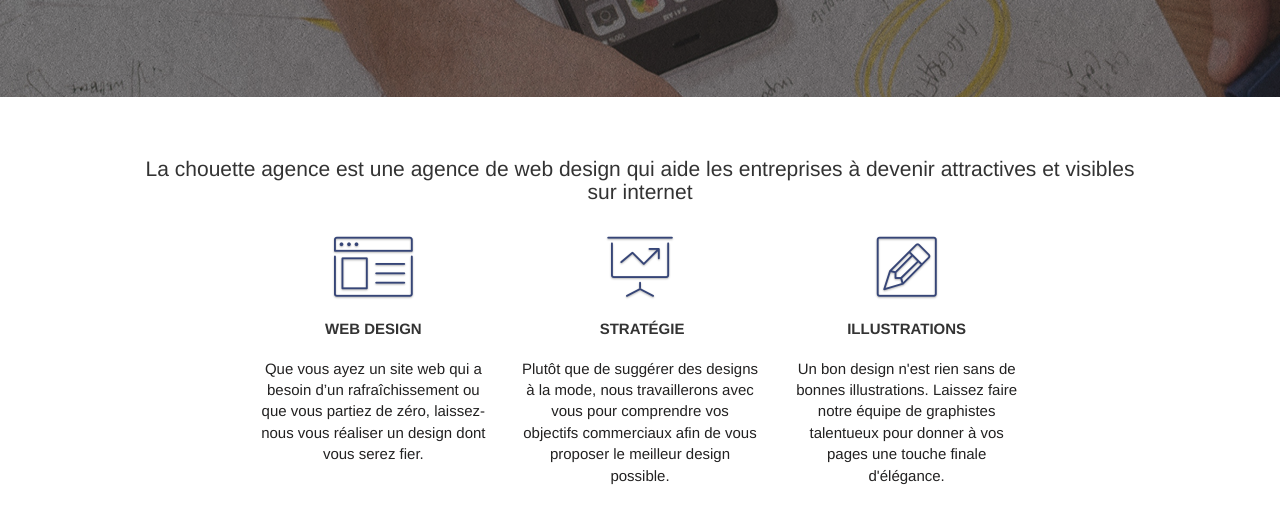
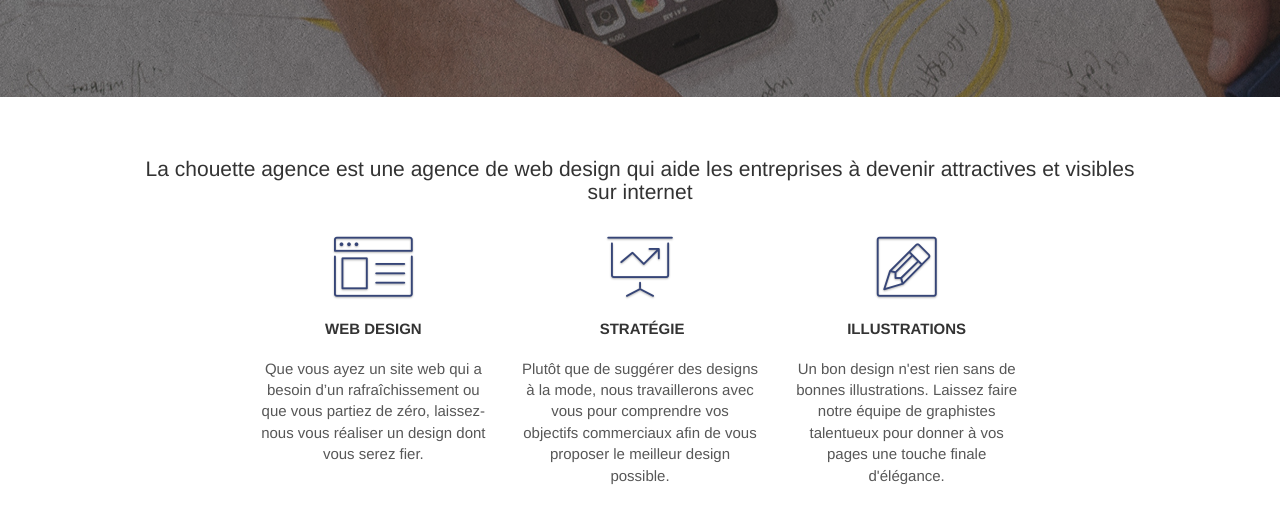
Before and after one commit to matteo-d/P4_OC, a plain HTML site: page index.html in a window 1280 px wide. Shown: the part 435-952 px from the top of the page. Drawn offline with Linux system fonts and the light colour scheme.

Commit message:
couleur des links vers page fb etc changer pour matcher avec les attentes de contraste

```diff
--- a/style.css
+++ b/style.css
@@ -6,7 +6,9 @@ body {
   -webkit-font-smoothing: antialiased;
   -moz-osx-font-smoothing: grayscale;
 }
-
+a.social {
+  color: black;
+}
 a,
 button {
   transition: all 0.3s ease-in-out;
@@ -658,11 +660,10 @@ h5,
 h6,
 p,
 label,
-.btn,
-a {
+.btn {
   font-family: "helvetica";
   font-weight: 400;
-  color: #222121 !important;
+  color: #575757 !important;
 }
 
 .container {
@@ -711,7 +712,6 @@ p {
 }
 
 .social {
-
   margin: auto auto auto auto;
 }
 
```
